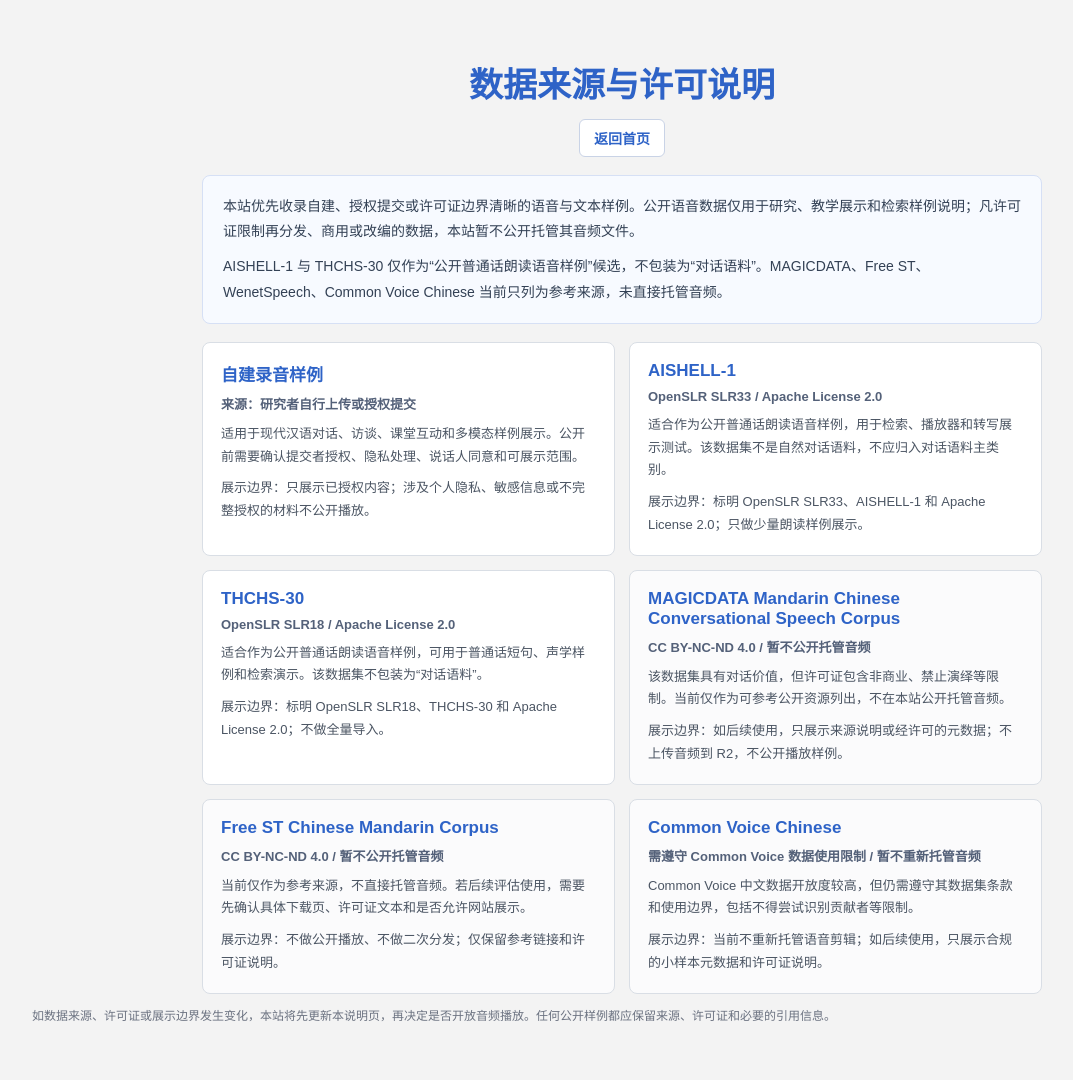
After one commit to shanji111/modern-chinese-dialogue-corpus, a Flask app: page /data-sources in a window 1280 px wide. The commit adds this page. Shown: the whole page, without its empty margins (18-1091 px from the left). Run offline with Flask 3, Linux system fonts and the light colour scheme.

Commit message:
Keep audio route and data source page updates

```diff
--- a/app.py
+++ b/app.py
@@ -1,8 +1,10 @@
-from flask import Flask, render_template, request, redirect, session, url_for
+from flask import Flask, abort, render_template, request, redirect, send_file, session, url_for
 from hmac import compare_digest
+import mimetypes
 import os
 import math
 import re
+from pathlib import Path
 
 from markupsafe import Markup, escape
 from werkzeug.exceptions import RequestEntityTooLarge
@@ -28,6 +30,14 @@ app.secret_key = os.getenv("SECRET_KEY") or "dev-only-temporary-secret-key"
 FTS_TABLE = "corpus_entries_fts"
 MAX_RESULT_SIDE_CHARS = 70
 MAX_RESULT_HIT_CHARS = 150
+LOCAL_AUDIO_DIR = Path(app.root_path) / "static" / "audio_imports"
+LOCAL_AUDIO_MIMETYPES = {
+    ".m4a": "audio/mp4",
+    ".mp3": "audio/mpeg",
+    ".wav": "audio/wav",
+    ".ogg": "audio/ogg",
+    ".flac": "audio/flac",
+}
 TEXT_FILE_EXTENSIONS = {".txt"}
 CATEGORY_OPTIONS = [
     "日常对话",
@@ -156,7 +166,7 @@ def build_corpus_audio_url(audio_file):
         return audio_file
     if STORAGE_BACKEND == "local" and not corpus_audio_exists_locally(audio_file):
         return ""
-    return url_for("corpus_audio", filename=audio_file)
+    return url_for("audio_file", filename=audio_file)
 
 
 def load_all_data():
@@ -610,6 +620,11 @@ def home():
     return render_template("home.html", sources=sources, years=years)
 
 
+@app.route("/data-sources")
+def data_sources():
+    return render_template("data_sources.html")
+
+
 @app.route("/submit", methods=["GET", "POST"])
 def submit():
     if request.method == "GET":
@@ -818,6 +833,18 @@ def search():
     )
 
 
+@app.route("/audio/<path:filename>")
+def audio_file(filename):
+    audio_root = LOCAL_AUDIO_DIR.resolve()
+    target = (audio_root / (filename or "")).resolve()
+    if audio_root not in target.parents or not target.is_file():
+        abort(404)
+
+    extension = target.suffix.lower()
+    mimetype = LOCAL_AUDIO_MIMETYPES.get(extension) or mimetypes.guess_type(target.name)[0] or "application/octet-stream"
+    return send_file(target, mimetype=mimetype, conditional=True)
+
+
 @app.route("/corpus/audio/<path:filename>")
 def corpus_audio(filename):
     try:
--- /dev/null
+++ b/templates/data_sources.html
@@ -0,0 +1,74 @@
+<!DOCTYPE html>
+<html lang="zh-CN">
+<head>
+    <meta charset="UTF-8">
+    <title>数据来源与许可说明 - 现代汉语对话语料库</title>
+    <link rel="stylesheet" href="{{ url_for('static', filename='style.css') }}">
+</head>
+<body class="home-page new-home-page">
+    <div class="landing-container">
+        <div class="site-title data-source-title">数据来源与许可说明</div>
+
+        <div class="home-action-links">
+            <a href="{{ url_for('home') }}">返回首页</a>
+        </div>
+
+        <section class="license-summary-panel">
+            <p>
+                本站优先收录自建、授权提交或许可证边界清晰的语音与文本样例。公开语音数据仅用于研究、教学展示和检索样例说明；凡许可证限制再分发、商用或改编的数据，本站暂不公开托管其音频文件。
+            </p>
+            <p>
+                AISHELL-1 与 THCHS-30 仅作为“公开普通话朗读语音样例”候选，不包装为“对话语料”。MAGICDATA、Free ST、WenetSpeech、Common Voice Chinese 当前只列为参考来源，未直接托管音频。
+            </p>
+        </section>
+
+        <section class="source-license-list">
+            <article class="source-license-card">
+                <h2>自建录音样例</h2>
+                <div class="license-meta">来源：研究者自行上传或授权提交</div>
+                <p>适用于现代汉语对话、访谈、课堂互动和多模态样例展示。公开前需要确认提交者授权、隐私处理、说话人同意和可展示范围。</p>
+                <p class="license-boundary">展示边界：只展示已授权内容；涉及个人隐私、敏感信息或不完整授权的材料不公开播放。</p>
+            </article>
+
+            <article class="source-license-card">
+                <h2>AISHELL-1</h2>
+                <div class="license-meta">OpenSLR SLR33 / Apache License 2.0</div>
+                <p>适合作为公开普通话朗读语音样例，用于检索、播放器和转写展示测试。该数据集不是自然对话语料，不应归入对话语料主类别。</p>
+                <p class="license-boundary">展示边界：标明 OpenSLR SLR33、AISHELL-1 和 Apache License 2.0；只做少量朗读样例展示。</p>
+            </article>
+
+            <article class="source-license-card">
+                <h2>THCHS-30</h2>
+                <div class="license-meta">OpenSLR SLR18 / Apache License 2.0</div>
+                <p>适合作为公开普通话朗读语音样例，可用于普通话短句、声学样例和检索演示。该数据集不包装为“对话语料”。</p>
+                <p class="license-boundary">展示边界：标明 OpenSLR SLR18、THCHS-30 和 Apache License 2.0；不做全量导入。</p>
+            </article>
+
+            <article class="source-license-card source-license-card-muted">
+                <h2>MAGICDATA Mandarin Chinese Conversational Speech Corpus</h2>
+                <div class="license-meta">CC BY-NC-ND 4.0 / 暂不公开托管音频</div>
+                <p>该数据集具有对话价值，但许可证包含非商业、禁止演绎等限制。当前仅作为可参考公开资源列出，不在本站公开托管音频。</p>
+                <p class="license-boundary">展示边界：如后续使用，只展示来源说明或经许可的元数据；不上传音频到 R2，不公开播放样例。</p>
+            </article>
+
+            <article class="source-license-card source-license-card-muted">
+                <h2>Free ST Chinese Mandarin Corpus</h2>
+                <div class="license-meta">CC BY-NC-ND 4.0 / 暂不公开托管音频</div>
+                <p>当前仅作为参考来源，不直接托管音频。若后续评估使用，需要先确认具体下载页、许可证文本和是否允许网站展示。</p>
+                <p class="license-boundary">展示边界：不做公开播放、不做二次分发；仅保留参考链接和许可证说明。</p>
+            </article>
+
+            <article class="source-license-card source-license-card-muted">
+                <h2>Common Voice Chinese</h2>
+                <div class="license-meta">需遵守 Common Voice 数据使用限制 / 暂不重新托管音频</div>
+                <p>Common Voice 中文数据开放度较高，但仍需遵守其数据集条款和使用边界，包括不得尝试识别贡献者等限制。</p>
+                <p class="license-boundary">展示边界：当前不重新托管语音剪辑；如后续使用，只展示合规的小样本元数据和许可证说明。</p>
+            </article>
+        </section>
+
+        <p class="data-notice">
+            如数据来源、许可证或展示边界发生变化，本站将先更新本说明页，再决定是否开放音频播放。任何公开样例都应保留来源、许可证和必要的引用信息。
+        </p>
+    </div>
+</body>
+</html>
```
Also changed, not shown: templates/results.html (+31 -7 lines), 1 other file.
